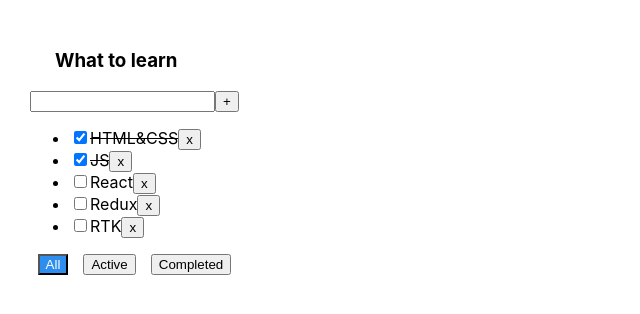
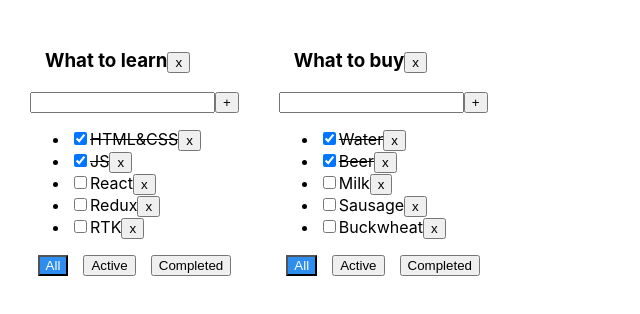
Before and after one commit to Maystrenko-Alex/Todolist, a React (Create React App) app: page / in a window 1280 px wide. Shown: the top 314 px of the page, without its empty margins (0-640 px from the left). Built offline with nearby package versions, Linux system fonts and the light colour scheme.

Commit message:
less05 - create a new data structure, refactoring

```diff
--- a/src/App.css
+++ b/src/App.css
@@ -7,7 +7,7 @@
   margin: 20px;
 }
 .wrapper h3 {
-  padding-left: 25px;
+  padding-left: 15px;
 }
 .isDone {
   text-decoration: line-through;
--- a/src/App.tsx
+++ b/src/App.tsx
@@ -11,54 +11,119 @@
 
 export type FilterValuesType = 'all' | 'active' | 'completed';
 
+type TodoListType = {
+  id: string
+  title: string
+  filter: FilterValuesType
+}
+
+type TasksStateType = {
+  [todoListId: string]: TaskType[]
+}
+
 export function App() {
-  const todoListTitle = 'What to learn';
+  const todoListId_1 = v1();
+  const todoListId_2 = v1();
 
-  let [tasks, setTasks] = useState<TaskType[]>([
-    { id: v1(), title: 'HTML&CSS', isDone: true },
-    { id: v1(), title: 'JS', isDone: true },
-    { id: v1(), title: 'React', isDone: false },
-    { id: v1(), title: 'Redux', isDone: false },
-    { id: v1(), title: 'RTK', isDone: false }
+  const [todoLists, setTodoLists] = useState<TodoListType[]>([
+    { id: todoListId_1, title: 'What to learn', filter: 'all' },
+    { id: todoListId_2, title: 'What to buy', filter: 'all' },
   ])
 
-  const [filter, setFilter] = useState<FilterValuesType>('all');
+  const [tasks, setTasks] = useState<TasksStateType>({
+    [todoListId_1]: [
+      { id: v1(), title: 'HTML&CSS', isDone: true },
+      { id: v1(), title: 'JS', isDone: true },
+      { id: v1(), title: 'React', isDone: false },
+      { id: v1(), title: 'Redux', isDone: false },
+      { id: v1(), title: 'RTK', isDone: false }
+    ],
+    [todoListId_2]: [
+      { id: v1(), title: 'Water', isDone: true },
+      { id: v1(), title: 'Beer', isDone: true },
+      { id: v1(), title: 'Milk', isDone: false },
+      { id: v1(), title: 'Sausage', isDone: false },
+      { id: v1(), title: 'Buckwheat', isDone: false }
+    ]
+  })
 
-  let taskForTodoList = tasks;
-  if (filter === 'active') {
-    taskForTodoList = tasks.filter(t => t.isDone === false)
-  }
-  if (filter === 'completed') {
-    taskForTodoList = tasks.filter(t => t.isDone === true)
+
+  // const todoListTitle = 'What to learn';
+
+  // let [tasks, setTasks] = useState<TaskType[]>([
+  //   { id: v1(), title: 'HTML&CSS', isDone: true },
+  //   { id: v1(), title: 'JS', isDone: true },
+  //   { id: v1(), title: 'React', isDone: false },
+  //   { id: v1(), title: 'Redux', isDone: false },
+  //   { id: v1(), title: 'RTK', isDone: false }
+  // ])
+
+  // const [filter, setFilter] = useState<FilterValuesType>('all');
+
+
+  const removeTask = (taskID: string, todoListId: string) => {
+    // let copyState = {...tasks}
+    // copyState = copyState[todoListId].filter(t => t.id !== taskID)
+    // setTasks(copyState)
+    setTasks({ ...tasks, [todoListId]: tasks[todoListId].filter(t => t.id !== taskID) })
   }
 
-  const removeTask = (taskID: string) => {
-    setTasks(tasks.filter(t => t.id !== taskID))
+  const changeTaskStatus = (taskID: string, todoListId: string, newStatus: boolean) => {
+    let copyState = { ...tasks }
+    copyState[todoListId] = copyState[todoListId].map(t => t.id === taskID ? { ...t, isDone: newStatus } : t)
+    setTasks(copyState)
+    // setTasks(tasks.map(t => (t.id === taskID) ? { ...t, isDone: newStatus } : t))
   }
 
-  const changeTaskStatus = (taskID: string, newStatus: boolean) => {
-    setTasks(tasks.map(t => (t.id === taskID) ? { ...t, isDone: newStatus } : t))
+  const addTask = (title: string, todoListId: string) => {
+    setTasks({ ...tasks, [todoListId]: [...tasks[todoListId], { id: v1(), title, isDone: false }] })
+    // setTasks([...tasks, { id: v1(), title, isDone: false }])
   }
 
-  const changeFilter = (filter: FilterValuesType) => {
-    setFilter(filter)
+  const changeTodoListFilter = (filter: FilterValuesType, todoListId: string) => {
+    let copyState = [...todoLists]
+    setTodoLists(copyState.map(t => t.id === todoListId ? { ...t, filter } : t))
   }
 
-  const addTask = (title: string) => {
-    setTasks([...tasks, { id: v1(), title, isDone: false }])
+  const removeTodoList = (todoListId: string) => {
+    setTodoLists(todoLists.filter(t => t.id !== todoListId))
+    delete tasks[todoListId]
   }
 
+  // let taskForTodoList = tasks;
+  // if (filter === 'active') {
+  //   taskForTodoList = tasks.filter(t => t.isDone === false)
+  // }
+  // if (filter === 'completed') {
+  //   taskForTodoList = tasks.filter(t => t.isDone === true)
+  // }
+
+  const todolistRender = todoLists.map(tl => {
+    let filteredTasks: TaskType[] = tasks[tl.id];
+    if (tl.filter === 'active') {
+      filteredTasks = tasks[tl.id].filter(t => t.isDone === false)
+    }
+    if (tl.filter === 'completed') {
+      filteredTasks = tasks[tl.id].filter(t => t.isDone === true)
+    }
+    return (
+      <TodoList
+        key={tl.id}
+        id={tl.id}
+        filter={tl.filter}
+        title={tl.title}
+        tasks={filteredTasks}
+        addTask={addTask}
+        removeTask={removeTask}
+        removeTodoList={removeTodoList}
+        changeTaskStatus={changeTaskStatus}
+        changeTodoListFilter={changeTodoListFilter}
+      />
+    )
+  })
   return (
     <div className="App">
-      <TodoList
-        filter={filter}
-        title={todoListTitle}
-        tasks={taskForTodoList}
-        addTask={addTask}
-        removeTask={removeTask}
-        changeTaskStatus={changeTaskStatus}
-        changeFilter={changeFilter}
-      />
+      {todolistRender}
     </div>
   );
 }
--- a/src/TodoList.tsx
+++ b/src/TodoList.tsx
@@ -3,13 +3,15 @@
 
 
 type TodoListPropsType = {
+  id: string
   title: string
   tasks: TaskType[]
   filter: FilterValuesType
-  addTask: (title: string) => void
-  removeTask: (taskID: string) => void
-  changeTaskStatus: (taskID: string, newStatus: boolean) => void
-  changeFilter: (filter: FilterValuesType) => void
+  addTask: (title: string, todoListId: string) => void
+  removeTask: (taskID: string, todoListId: string) => void
+  removeTodoList: (todoListId: string) => void
+  changeTaskStatus: (taskID: string, todoListId: string, newStatus: boolean) => void
+  changeTodoListFilter: (filter: FilterValuesType, todoListId: string) => void
 }
 
 export const TodoList = (props: TodoListPropsType) => {
@@ -19,7 +21,7 @@
 
   const tasksList = props.tasks.map(task => {
     const changeTaskStatusHandler = (e: ChangeEvent<HTMLInputElement>) => {
-      props.changeTaskStatus(task.id, e.currentTarget.checked)
+      props.changeTaskStatus(task.id, props.id, e.currentTarget.checked)
     }
     return (
       <li key={task.id}>
@@ -28,14 +30,15 @@
           checked={task.isDone}
           onChange={changeTaskStatusHandler} />
         <span className={task.isDone ? 'isDone' : ''}>{task.title}</span>
-        <button onClick={() => props.removeTask(task.id)}>x</button>
+        <button onClick={() => props.removeTask(task.id, props.id)}>x</button>
       </li>
     )
   })
-  const handlerCreator = (filter: FilterValuesType) => () => props.changeFilter(filter);
+  const handlerCreator = (filter: FilterValuesType) => () => props.changeTodoListFilter(filter, props.id);
+  const removeTodoList = () => props.removeTodoList(props.id)
   const addNewTaskHandler = () => {
     if (title.trim()) {
-      props.addTask(title.trim());
+      props.addTask(title.trim(), props.id);
     } else {
       setError(true);
     }
@@ -48,7 +51,10 @@
   const onKeyPressAddTask = (e: KeyboardEvent<HTMLInputElement>) => e.key === 'Enter' && addNewTaskHandler();
   return (
     <div className='wrapper'>
-      <h3>{props.title}</h3>
+      <h3>
+        {props.title}
+        <button onClick={removeTodoList}>x</button>
+      </h3>
       <div>
         <input
           className={error ? 'error' : 'notError'}
@@ -56,7 +62,6 @@
           onChange={onChangeValueInputHandler}
           onKeyPress={onKeyPressAddTask}
         />
-
         <button onClick={addNewTaskHandler}>+</button>
         {error && <div className={'errorMessage'}>Title is required!</div>}
       </div>
```
